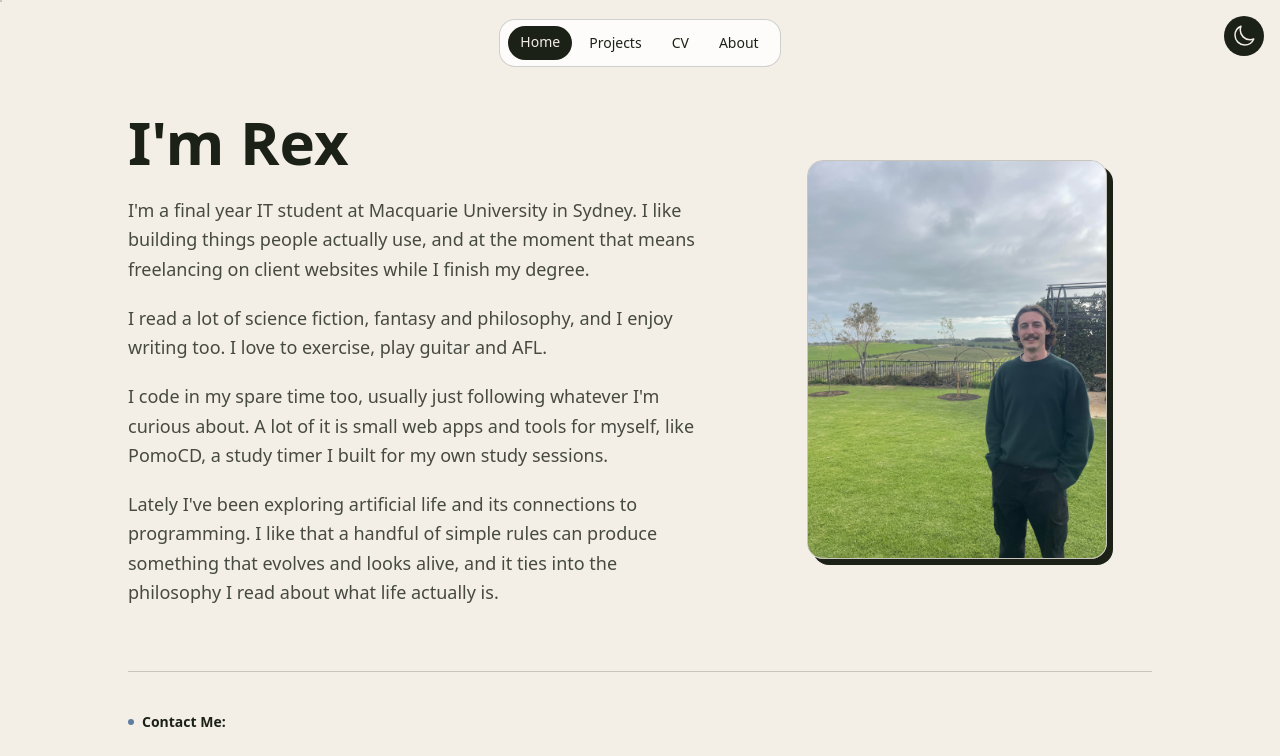
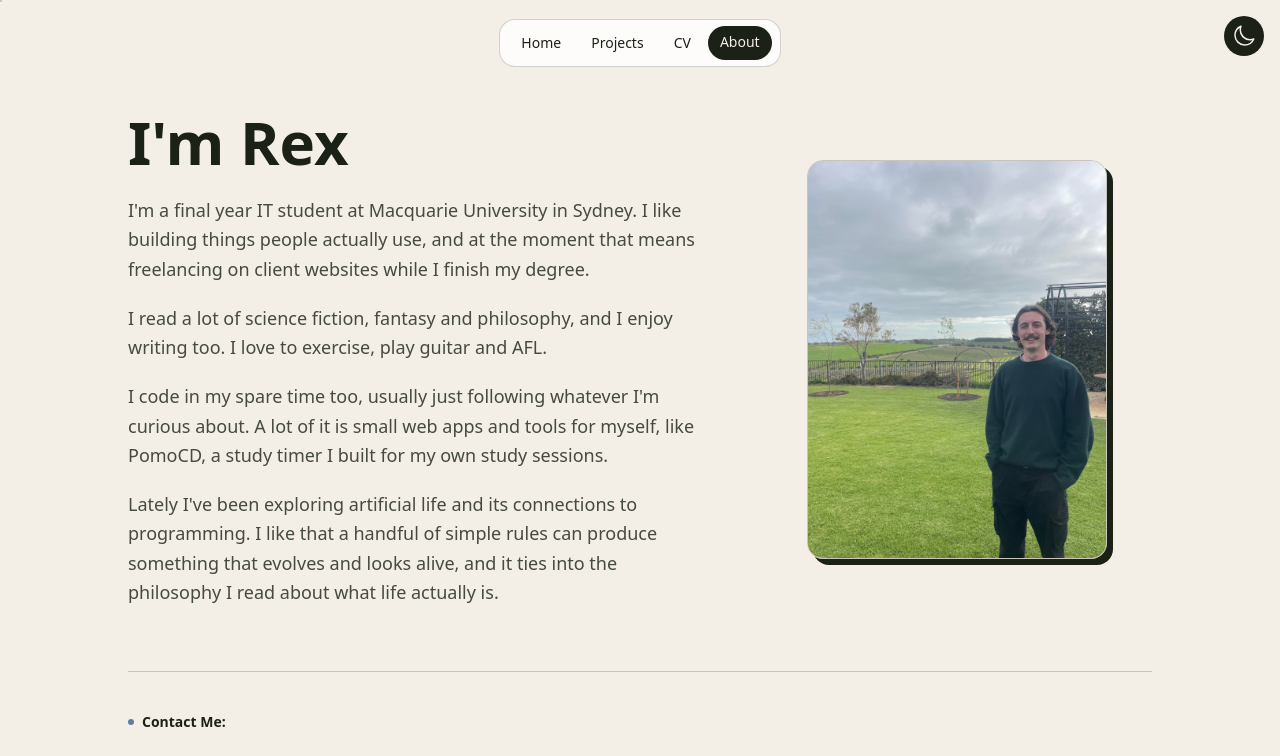
Before and after one commit to CrabbRex/my-cv-site, a Next.js app: page /about in a window 1280 px wide. Shown: the top 756 px of the page. Built offline with nearby package versions, Linux system fonts and the light colour scheme.

Commit message:
Bug fixes: Nav bar and new tab

```diff
--- a/src/app/components/ActiveNavButtons.tsx
+++ b/src/app/components/ActiveNavButtons.tsx
@@ -31,6 +31,7 @@ export default function ActiveNavButtons() {
       <Link
         href="https://pomocd.org"
         target="_blank"
+        rel="noopener"
         className={popButton}
       >
         PomoCD
--- a/src/app/components/ActiveTabContext.tsx
+++ b/src/app/components/ActiveTabContext.tsx
@@ -1,5 +1,6 @@
 "use client"
-import { createContext, useContext, useState } from "react";
+import { createContext, useContext, useEffect, useState } from "react";
+import { usePathname } from "next/navigation";
 
 type ActiveTabContextType = {
     activeTab: string;
@@ -8,8 +9,17 @@ type ActiveTabContextType = {
 
 const ActiveTabContext = createContext<ActiveTabContextType | undefined>(undefined);
 
+// Nav tabs are top-level routes, so /projects/foo lights up /projects.
+const tabForPath = (pathname: string) => "/" + (pathname.split("/")[1] ?? "");
+
 export const ActiveTabProvider = ({ children }: { children: React.ReactNode }) => {
-    const [activeTab, setActiveTab] = useState('/');
+    const pathname = usePathname();
+    const [activeTab, setActiveTab] = useState(() => tabForPath(pathname));
+
+    // Clicks set the tab straight away for the animation; this keeps it right on direct loads and back/forward.
+    useEffect(() => {
+        setActiveTab(tabForPath(pathname));
+    }, [pathname]);
 
     return (
         <ActiveTabContext.Provider value={{ activeTab, setActiveTab }}>
```
